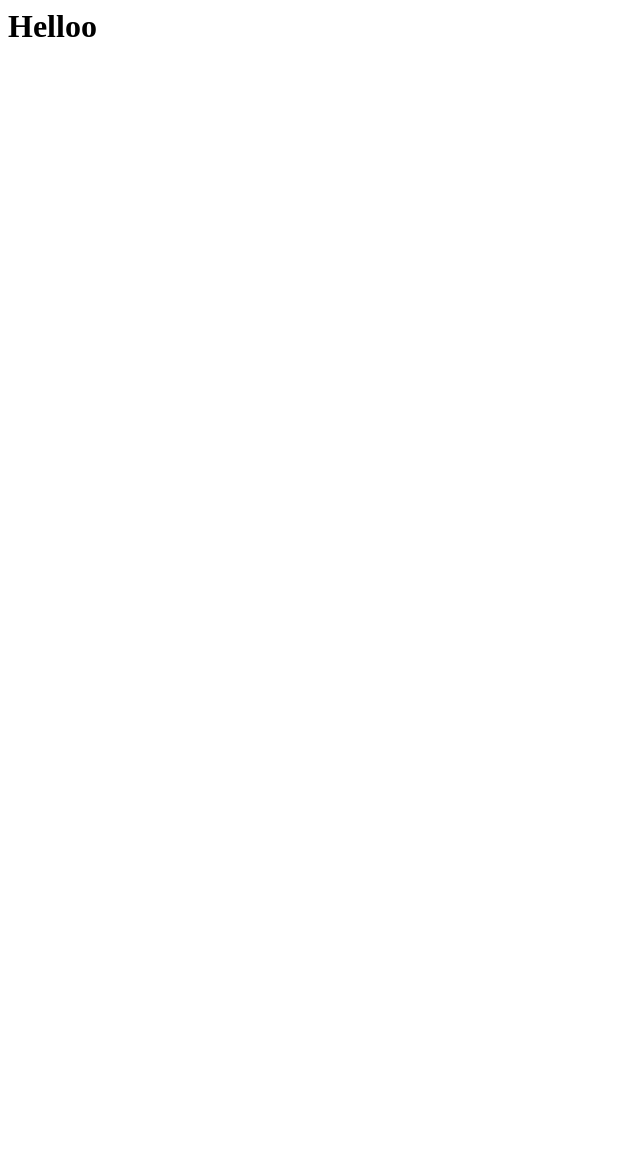
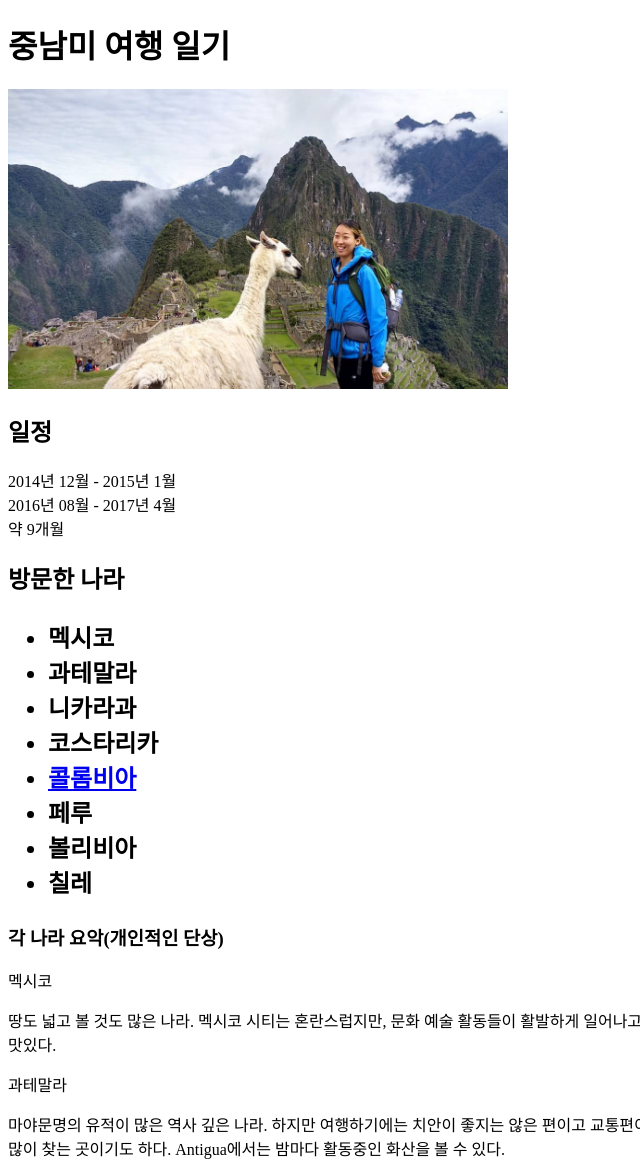
Before and after one commit to jypark0407/travel-blog-project, a plain HTML site: page index.html in a window 1280 px wide. Shown: the top 1163 px of the page, without its empty margins (0-640 px from the left). Before the commit the page ends 800 px from the top, so only its background shows below. Drawn offline with Linux system fonts and the light colour scheme.

Commit message:
add files

```diff
--- a/index.html
+++ b/index.html
@@ -1 +1,37 @@
-<h1> Helloo </h1>
+<!DOCTYPE html>
+<head>
+  <meta charset='utf-8'>
+  <title> Travel Log </title>
+  <link rel ="stylesheet" href="style.css">
+</head>
+<body>
+  <h1> 중남미 여행 일기 </h1>
+  <img src ="machupicchu2.jpg" width="500" height="300">
+  <h2> 일정 </h2>
+  2014년 12월 - 2015년 1월<br>
+  2016년 08월 - 2017년 4월<br>
+  약 9개월
+  <h2> 방문한 나라
+    <ul>
+    <li>멕시코</a></li>
+    <li>과테말라</li>
+    <li>니카라과</li>
+    <li>코스타리카</li>
+    <li><a href="colombia.html">콜롬비아</a></li>
+    <li>페루</li>
+    <li>볼리비아</li>
+    <li>칠레</li> </ul>
+  </h2>
+  <h3> 각 나라 요악(개인적인 단상) </h3>
+  멕시코
+  <p> 땅도 넓고 볼 것도 많은 나라. 멕시코 시티는 혼란스럽지만, 문화 예술 활동들이 활발하게 일어나고 있는 꽤 멋진 도시이다. 각 주마다 특색이 있고, 분위기가 많이 다르다. 소문처럼 음식이 상당히 맛있다.  </p>
+  과테말라
+  <p> 마야문명의 유적이 많은 역사 깊은 나라. 하지만 여행하기에는 치안이 좋지는 않은 편이고 교통편이 상당히 불편하다. 과테말라의 스페인어가 악센트가 없고 깔끔한 편이여서 스페인어 어학연수로 많이 찾는 곳이기도 하다. Antigua에서는 밤마다 활동중인 화산을 볼 수 있다. </p>
+  니카라과
+  <p> 중남미에서 경제 상황이 가장 안 좋은 나라에 속하고, 그에 비해 치안이 안정적인 편이였지만 요즘에는 다시 정치 상황이 안 좋아진 듯 하다. 관광 산업이 최근 발달되고 있는 중이였다. 서핑, 화산 캠핑, 정글 등등 액티비티가 많다. </p>
+  콜롬비아
+  <p> 코카인 거래로 악명을 떨치던 나라였지만, 최근 몇 년동안 치안이 상당히 좋아졌다. 제일 기대를 안했지만, 제일 좋았던 나라. 선진국 기준으로 물가도 싸고, 볼 것도 많고, 사람들도 친절하다. 아직 개발되지 않은 곳들이 많아서 앞으로 관광 산업이 상당히 뜰 것 같다. 여기에 가면 살사 춤을 배워보도록 한다. 춤을 못 추면 주말에 살사 바에 가서 밤새도록 춤추는 콜롬비아인들을 구경해도 된다. 제 2의 수도라 불리는 메데진 (Medellin)은 남미에서 제일 인기있는 디지털 노마드들의 목적지이기도 하다. </p>
+  페루
+  <p> 마추피추로 이미 유명한 나라지만, 그 것 이외에도 볼거리들이 많다. 의외로 사막도 있다. 마추피추 그 자체보다는 그 쪽으로 가는 트레킹 코스가 더 재미있다. 의외로 음식이 꽤 맛있다. 해산물이 많고, 퓨전 음식 (특히 일본 음식)들이 많다. </p>
+  볼리비아
+  <p> 우유니 사막이 생각나는 곳. 우유니 사막가면 반은 한국분들이다. 수도 라파즈는 해발 3500m로 상당히 높고, 걷기만 해도 숨이 찬다. 고산들이 많으며, 라파즈 주변에 와이나 포토시(해발 6000m)를 주로 등반한다. 관광지로 가는길을 제외한 도로가 10%가량만 포장이 되어있다. </p>
```
Also changed, not shown: colombia.html (added, +18 -0 lines), cocora.jpg (added), machupicchu2.jpg (added), 1 other file.
